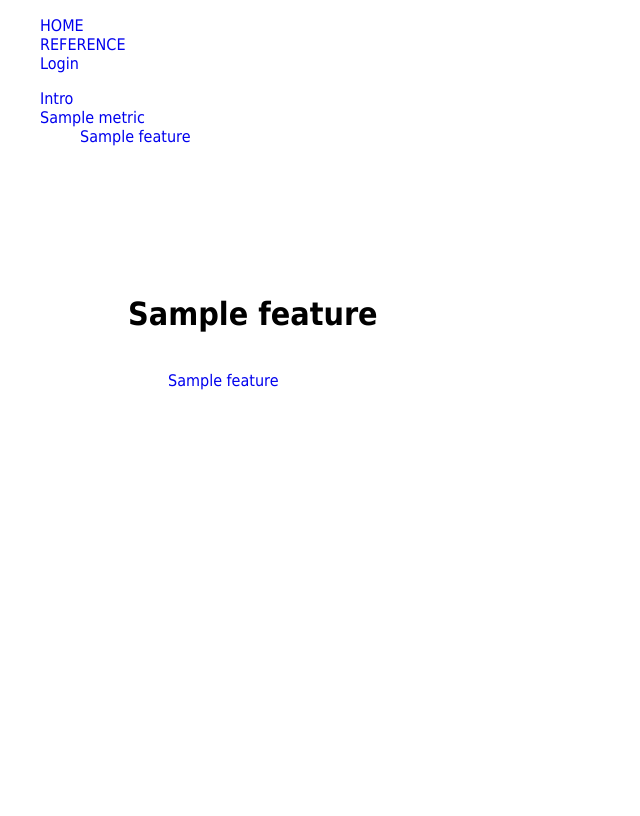
After one commit to michelleyun98/glossapp, a Django app: a page that uses glossary/templates/base_glossary.html in a window 1280 px wide. The commit adds this page. Shown: the whole page, without its empty margins (0-640 px from the left). Run offline with Django 4.2, Linux system fonts and the light colour scheme; tables that the repository leaves empty hold one stand-in row (values such as "Sample post").

Commit message:
fix model

```diff
--- a/glossary/models.py
+++ b/glossary/models.py
@@ -1,7 +1,7 @@
 from django.db import models
 from django.urls import reverse
-from scripts import functions
-
+from scripts import module
+from django.core.validators import RegexValidator
 class Metric(models.Model):
     created_at = models.DateTimeField(auto_now_add=True, null=True)
     name = models.CharField(max_length=50, unique=True)
@@ -9,7 +9,6 @@ class Metric(models.Model):
     def __str__(self):
         return self.name
     def get_absolute_url(self):
-        from django.urls import reverse
         return reverse("metric-detail", args=[str(self.id)])
 
 
@@ -19,7 +18,7 @@ class Feature(models.Model):
         LABEL = "label"
         RANK = "rank"
     created_at = models.DateTimeField(auto_now_add=True, null=True)
-    name = models.CharField(max_length=50, unique=True)
+    name = models.CharField(max_length=30, unique=True)
     dtype = models.TextField(choices=DType.choices, blank=True)
     metric = models.ManyToManyField(Metric, related_name="feature", help_text="Select a metric for this column")
     definition = models.TextField(null=True)
@@ -27,7 +26,12 @@ class Feature(models.Model):
     def __str__(self) -> str:
         return self.name
     def transform(self):
-        return functions.to_list(self.notes)
+        return module.to_list(self.notes)
+    def get_absolute_url(self):
+
+        return reverse("feature-detail", args=[module.to_slug(self.name)])
+
+
 
 
 
@@ -37,7 +41,6 @@ class Intro(models.Model):
     def __str__(self) -> str:
         return f"Intro {str(self.id)}"
     def get_absolute_url(self):
-        from django.urls import reverse
         return reverse("metric-intro")
 
 
--- a/glossary/static/css/style.css
+++ b/glossary/static/css/style.css
@@ -2,125 +2,94 @@
     box-sizing: border-box;
     text-decoration: none;
 }
-body {
+/* body {
     font-family: sans-serif;
     margin: 0;
     display: flex;
     flex-direction: column;
+} */
+body{
+    margin:0;
+    height: 100vh;
+    font-family:'tahoma'}
+ul {
+    list-style-type: none;
 }
 #wrap {
+    display: flex;
+    flex-direction: column;
     margin: 10%;
+}
+/*
+
+#primary-navigation, #secondary-navigation {
+    width: 100%;
+    height: 6vh;
+    top: 0;
+    padding: 0.5rem;
+    color: black;
+
 
 }
-ul {
-    list-style-type: none;
-    position: fixed;
+#primary-navigation {
+
+    top: 0;
+    background-color: blueviolet;
+    width: 100%;
     margin: 0;
     padding: 0;
+    position: fixed;
+
 }
-#primary-navigation, #secondary-navigation {
+  #secondary-navigation {
+    margin-top: 6vh;
     width: 100%;
-    background-color: rgb(121, 210, 218);
-    top: 0;
+    background-color: rgb(232, 196, 163);
+    text-align: center;
     padding: 0px 10px;
-}
-#secondary-navigation {
-    margin-top: 40px;
-    background-color: rgb(163, 232, 163);
-    text-align: center;
+    position: fixed;
+
  }
-li.nav-link {
+ li.nav-link {
     display: inline-block;
     height: 50px;
     padding: 15px 5px;
 }
-#primary-navigation li.nav-link {
-    padding-top: 5px;
+.nav-link a {
+    color: rgb(231, 28, 28);
+    padding: 1rem;
 
 }
 
-#secondary-navigation #active {
-    background-color: aqua;
+.nav-link a:hover {
+    color: aqua;
+}
+.dropdown-list {
+    display: none;
+    position: absolute;
+    top: 50px;
+    background-color: #37bc9b;
+    padding: 0;
+    text-align: left;
+
+}
+li.dropdown-link {
+    font-size: small;
+    border-bottom: 1px solid white;
+    padding: 0.5rem 0;
+
 }
 
-#active a {
+li:hover .dropdown-list {
+    display: block;
+}
 
+.nav-link > a::after {
+    content : ' »';
+}
+.nav-link > a:only-child:after { content: ''; }
+
+#active > a {
     font-weight: bold;
 
-}
-.example-container {
-    background-color: coral;
-}
-
-/*
-
-.container {
-    background-color: lightskyblue;
-    padding: 10px;
-    margin: 15px;
-}
-
-#inside {
-    background-color: rgb(92, 188, 205);
-    margin: 20px;
-    padding: 10px;
-}
-#inside h3 {
-    text-align: center;
-}
-
-
-#secondary-navigation {
-   margin-top: 35px;
-   padding-top: 0;
-   padding-bottom: 0;
-   background-color: rgb(63, 183, 63);
-
-}
-#secondary-navigation {
-    margin-top: 35px;
-    padding-top: 0;
-    padding-bottom: 0;
-    background-color: rgb(63, 183, 63);
-
- }
-div.nav-link {
-    background-color: brown;
- }
-
-
-
-
-#active  {
-
-    background-color: rgb(86, 255, 80);
-
-}
-#primary-navigation li{
-    display: inline-block;
-}
-
-
-
-.nav-link a {
-    color: rgb(255, 255, 255);
-    padding: 10px;
-    transition: .55s;
-}
-
-
-
-/* ---------------------------------- */
-/* ---------------------------------- */
-
-
-
-.nav-link a:link {
-    color: black;
-}
-.nav-link a:hover {
-    color: rgb(60, 0, 255);
-}
-
-
-/* ---------------------------------- */
+} */
--- a/glossary/templates/base_glossary.html
+++ b/glossary/templates/base_glossary.html
@@ -14,9 +14,15 @@
         <!-- default navbar-->
         <nav aria-labelledby="primary-navigation">
             <ul id="primary-navigation">
+                {% if index %}
+                <li class="nav-link" id="active">
+                    <a href="/">HOME</a>
+                </li>
+                {% else %}
                 <li class="nav-link">
                   <a href="/">HOME</a>
                 </li>
+                {% endif %}
                 {% if index %}
                 <li class="nav-link">
                   <a href="{{ intro.get_absolute_url }}">REFERENCE</a>
@@ -44,31 +50,31 @@
         </nav>
     {% endblock topbar %}
 
-
     {% block sidebar %}
     <nav aria-labelledby="secondary-navigation">
       <ul id="secondary-navigation">
-
+        {% if metric %}
         <li class="nav-link">
+        {% else %}
+        <li class="nav-link" id="active">
+        {% endif %}
         <a href="{{ intro.get_absolute_url }}">Intro</a>
         </li>
         {% for name in metrics %}
           {% if name|safe  == metric.name|safe %}
-
           <li class="nav-link" id="active">
-
-        <a href="{{ name.get_absolute_url }}">{{ name }}</a>
+          {% else %}
+          <li class="nav-link">
+          {% endif %}
+          <a class="link" href="{{ name.get_absolute_url }}">{{ name }}</a>
+            <ul class="dropdown-list">
+              {% for feature in name.feature.all %}
+              <li class="dropdown-link">
+                <a href="{{ feature.get_absolute_url }}">{{ feature.name }}</a>
               </li>
-
-      {% else %}
-
-      <li class="nav-link">
-
-          <a href="{{ name.get_absolute_url }}">{{ name }}</a>
+            {% endfor %}
+          </ul>
         </li>
-
-      {% endif %}
-
         {% endfor %}
     </ul>
   </nav>
--- /dev/null
+++ b/glossary/templates/glossary/feature_detail.html
@@ -0,0 +1,15 @@
+{% extends "base_glossary.html" %}
+{% load static %}
+
+{% block content %}
+<div id="wrap">
+    <h1>{{ feature.name }}</h1>
+    <ul>
+        {% for feature in metric.feature.all %}
+        <li>
+            <a href="{{ feature.get_absolute_url }}">{{ feature }}</a>
+        </li>
+        {% endfor %}
+    </ul>
+</div>
+{% endblock content %}
--- a/glossary/urls.py
+++ b/glossary/urls.py
@@ -3,8 +3,9 @@ from . import views
 
 urlpatterns = [
     path('', views.index, name='index'),
-    path('metric/<int:primary_key>', views.metric_detail_view, name='metric-detail'),
-    path('metrics/', views.metric_intro_view, name='metric-intro')
+    path('metric/<int:primary_key>/', views.metric_detail_view, name='metric-detail'),
+    path('metric/introduction/', views.metric_intro_view, name='metric-intro'),
+    path('feature/<slug:feature_name>/', views.feature_detail_view, name='feature-detail')
 
 ]
 urlpatterns += [
--- a/glossary/views.py
+++ b/glossary/views.py
@@ -1,40 +1,54 @@
 from django.shortcuts import render, redirect
 from django.http import HttpResponse, Http404
-from .models import Metric, Intro
+from .models import Metric, Intro, Feature
 from .forms import RegisterForm
 from django.contrib import messages
 from django.contrib.auth.models import User
+from scripts import module
 
+class ContextDict:
+    cd = {
+        "metrics" : Metric.objects.all(),
+        "intro" : Intro.objects.latest("created_at"),
+    }
+
+    def __init__(self, **kwargs):
+        for kw in kwargs:
+            self.cd[str(kw)] = kwargs[kw]
 
 # Create your views here.
 def index(request):
-    context = {
-        "metrics" : Metric.objects.all(),
-        "intro" : Intro.objects.latest("created_at"),
-        "index": "True"
-    }
-    return render(request, 'glossary/index.html', context=context)
+    context = ContextDict(index=True)
+    return render(request, 'glossary/index.html', context=context.cd)
 
 def metric_intro_view(request):
-    context = {
-        "intro" : Intro.objects.latest("created_at"),
-        "metrics" : Metric.objects.all()
-    }
-    return render(request, 'glossary/metric_intro.html', context=context)
+    context = ContextDict()
+    #context.update(index=False)
+    return render(request, 'glossary/metric_intro.html', context=context.cd)
 
 def metric_detail_view(request, primary_key):
     try:
         metric = Metric.objects.get(pk=primary_key)
-        metrics_list = Metric.objects.all()
-        context = {
-            "intro" : Intro.objects.latest("created_at"),
-            'metric' : metric,
-            'metrics' : metrics_list
-        }
+        context = ContextDict(metric=metric)
+        #context.update(index=False, metric=Metric.objects.get(pk=primary_key))
     except Metric.DoesNotExist:
         raise Http404(' does not exist')
 
-    return render(request, 'glossary/metric_detail.html', context=context)
+    return render(request, 'glossary/metric_detail.html', context=context.cd)
+
+def feature_detail_view(request, feature_name):
+    try:
+
+        fname = module.to_text(feature_name)
+        feature = Feature.objects.get(name=fname)
+
+        metric = feature.metric.all().get()
+        context = ContextDict(feature=feature, metric=metric)
+        #context.update(index=False, metric=Metric.objects.get(pk=primary_key))
+    except Feature.DoesNotExist:
+        raise Http404(' does not exist')
+
+    return render(request, 'glossary/feature_detail.html', context=context.cd)
 
 def register(request):
     if request.method == "POST":
--- a/scripts/functions.py
+++ b/scripts/module.py
@@ -7,3 +7,9 @@ def to_list(text):
         formatted = template.format(line)
         line1 += formatted
     return line1
+
+def to_slug(text):
+    return "-".join(text.split())
+
+def to_text(slug):
+    return " ".join(slug.split("-"))
```
Also changed, not shown: glossary/templates/glossary/metric_detail.html (+11 -2 lines), glossary/migrations/0011_alter_feature_name.py (added), glossary/migrations/0012_alter_feature_name.py (added), glossary/migrations/0013_alter_feature_name.py (added). Lines whose indentation alone changed are shown as unchanged.
